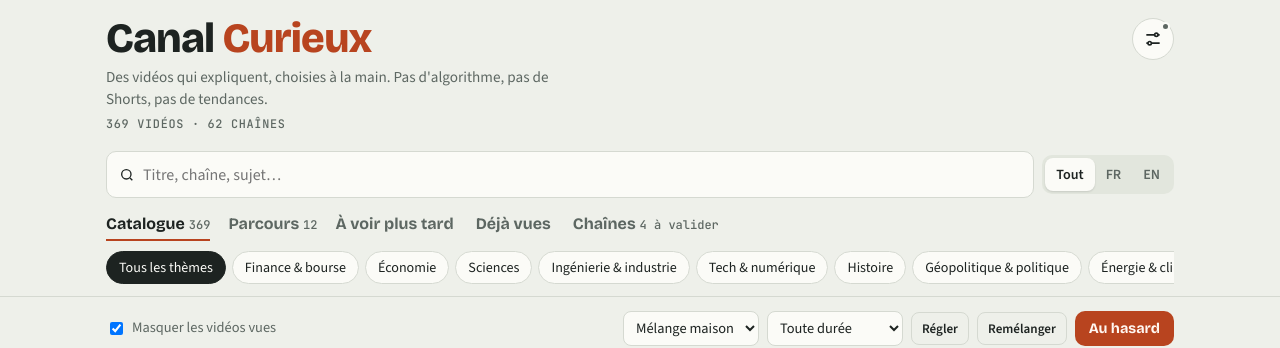
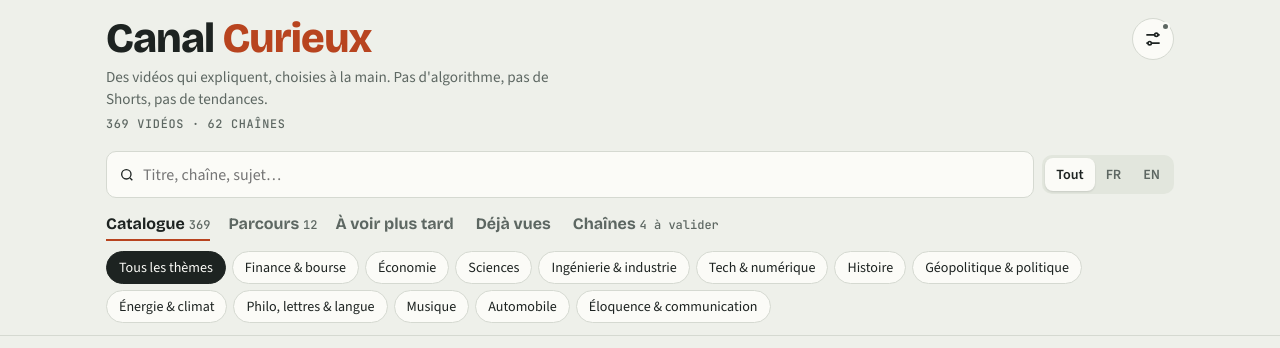
Before and after one commit to ShakePear13/canal-curieux, a plain HTML site: page index.html in a window 1280 px wide. Shown: the top 348 px of the page. Drawn offline with nearby package versions, Linux system fonts and the light colour scheme.

Commit message:
Add files via upload

```diff
--- a/index.html
+++ b/index.html
@@ -64,6 +64,7 @@ h1 span{color:var(--accent)}
 .chip[aria-pressed="true"]{background:var(--ink);color:var(--paper);border-color:var(--ink)}
 .chips.sub .chip{font-size:.8rem;padding:4px 10px;background:var(--bg)}
 .chips.sub .chip[aria-pressed="true"]{background:var(--accent);border-color:var(--accent);color:var(--accent-ink)}
+@media (min-width:900px){.chips,.tabs{flex-wrap:wrap;overflow:visible}.chips{row-gap:6px}}
 .tools{display:flex;justify-content:space-between;align-items:center;gap:10px;flex-wrap:wrap;padding-block:14px 6px}
 .tools label{font-size:.9rem;color:var(--muted);display:flex;align-items:center;gap:6px;cursor:pointer}
 select{font:inherit;font-size:.9rem;background:var(--paper);color:var(--ink);border:1px solid var(--line);border-radius:8px;padding:6px 8px;max-width:100%}
@@ -825,6 +826,7 @@ function bind(){
   const l=lsGet("cc-lang","all"); if(l==="fr"||l==="en")segs.find(b=>b.dataset.l===l).click();
   document.addEventListener("visibilitychange",()=>{if(document.visibilityState==="visible"&&$("player").hidden)synchroniser()});
 }
+document.addEventListener("focusin",e=>{const c=e.target.closest&&e.target.closest(".chips,.tabs");if(c)e.target.scrollIntoView({block:"nearest",inline:"nearest"})});
 bind(); render(); majSync();
 charger().then(()=>synchroniser());
 if("serviceWorker" in navigator&&/^https?:/.test(location.protocol)){window.addEventListener("load",()=>navigator.serviceWorker.register("sw.js").catch(()=>{}))}
```
